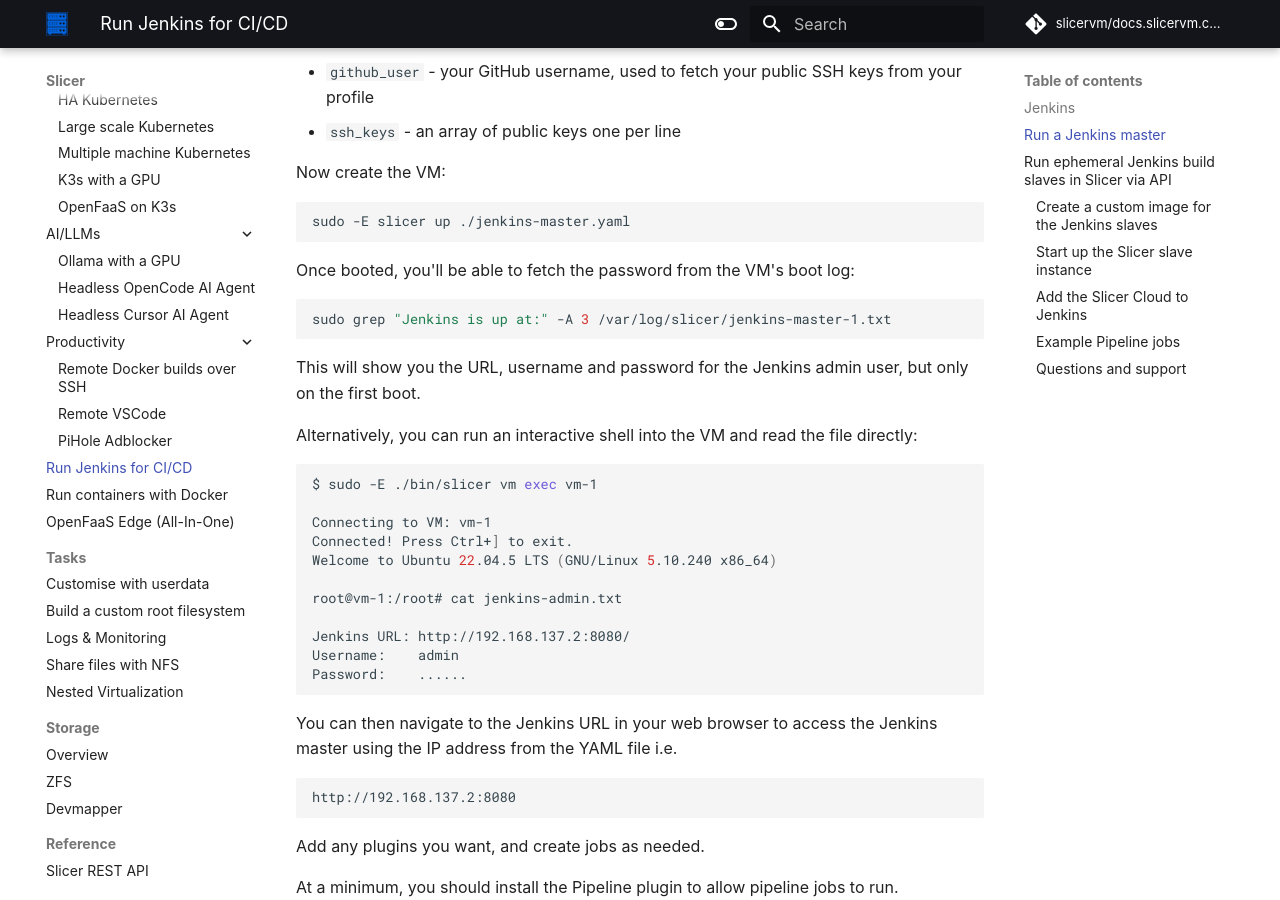
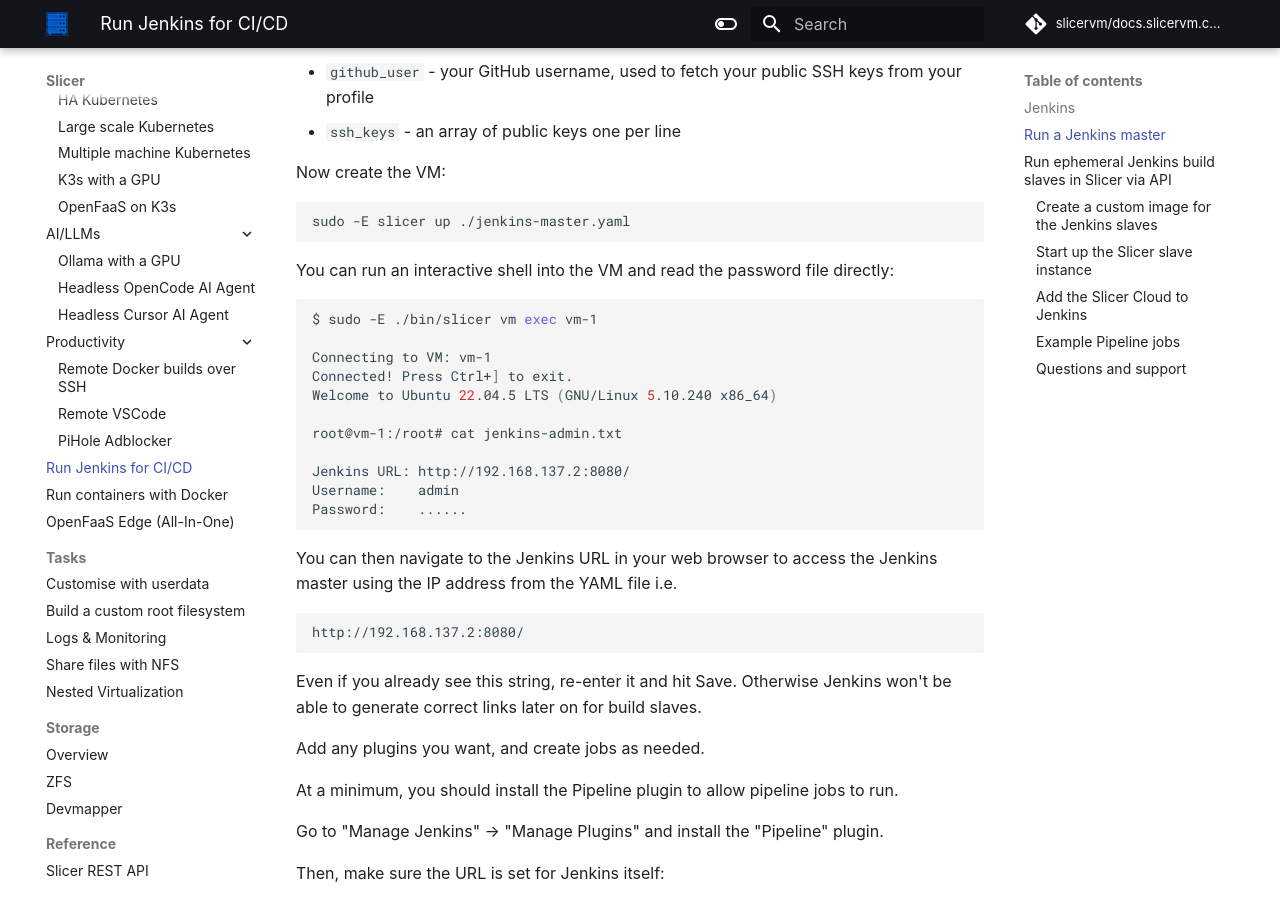
Before and after one commit to slicervm/docs.slicervm.com, an MkDocs documentation site: the page built from docs/examples/jenkins.md, in a window 1280 px wide and 900 px high, scrolled down 3486 px. Built offline with MkDocs 1.6.1 and Material for MkDocs 9.7.7, drawn with Linux system fonts in a browser that asks for light colours; some web fonts are replaced; comment, search, counter and statistics services are not loaded; some of the changed text lies outside the part shown.

Commit message:
Fix missing Jenkins user
Signed-off-by: Alex Ellis (OpenFaaS Ltd) <alexellis2@gmail.com>

````diff
--- a/docs/examples/jenkins.md
+++ b/docs/examples/jenkins.md
@@ -174,15 +174,7 @@
 sudo -E slicer up ./jenkins-master.yaml
 ```
 
-Once booted, you'll be able to fetch the password from the VM's boot log:
-
-```bash
-sudo grep "Jenkins is up at:" -A 3 /var/log/slicer/jenkins-master-1.txt
-```
-
-This will show you the URL, username and password for the Jenkins admin user, but only on the first boot.
-
-Alternatively, you can run an interactive shell into the VM and read the file directly:
+You can run an interactive shell into the VM and read the password file directly:
 
 ```bash
 $ sudo -E ./bin/slicer vm exec vm-1
@@ -201,8 +193,10 @@
 You can then navigate to the Jenkins URL in your web browser to access the Jenkins master using the IP address from the YAML file i.e.
 
 ```
-http://192.168.137.2:8080
+http://192.168.137.2:8080/
 ```
+
+Even if you already see this string, re-enter it and hit Save. Otherwise Jenkins won't be able to generate correct links later on for build slaves.
 
 Add any plugins you want, and create jobs as needed.
 
````
Also changed, not shown: other parts of docs/examples/jenkins.md (+8 -3 lines).
